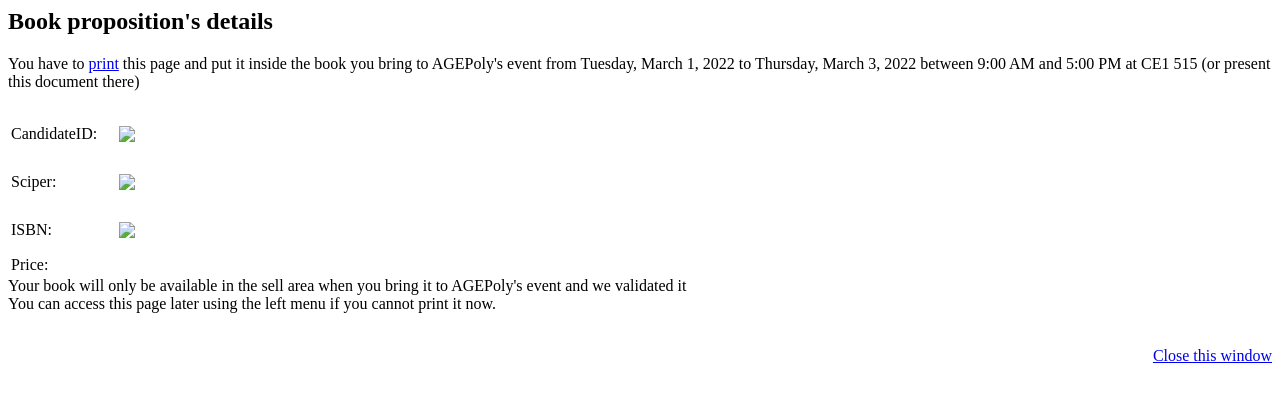
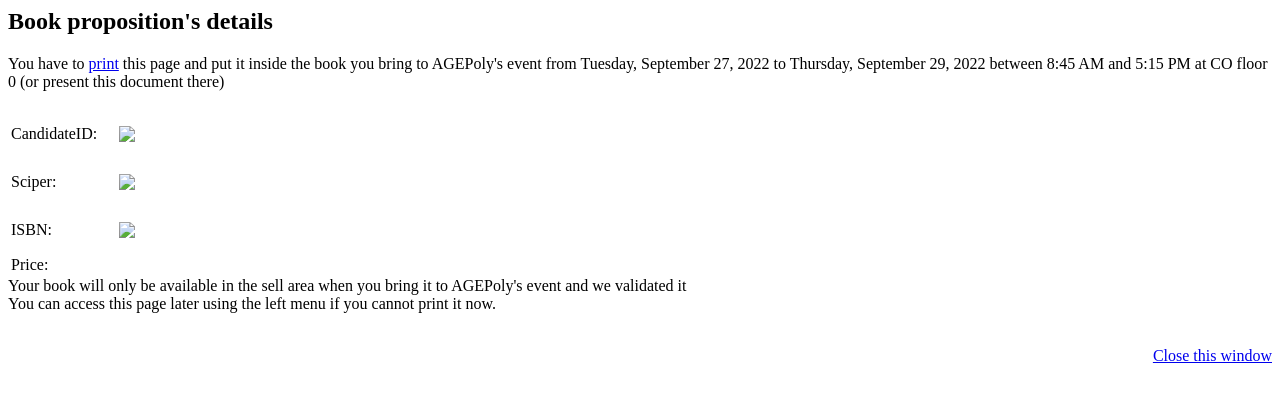
Before and after one commit to PolyLAN/polybookexchange, a Django app: template polybookexchange/templates/polybookexchange/candidate_fiche.html in a window 1280 px wide. Shown: the top 402 px of the page. Run offline with Django 3.2, Linux system fonts and the light colour scheme; the template is opened without the code that fills it, so the values that code supplies are empty; parts of the project's set-up code (start-up, migrations or seed data) failed here and were passed over.

Commit message:
Fix #18: Update time and place everywhere

```diff
--- a/polybookexchange/templates/polybookexchange/candidate_fiche.html
+++ b/polybookexchange/templates/polybookexchange/candidate_fiche.html
@@ -5,7 +5,7 @@
     <body>
         <h2>{% trans "Book proposition's details " %}</h2>
 
-        <p>{% trans "You have to <a href='javascript:window.print()'>print</a> this page and put it inside the book you bring to AGEPoly's event from Tuesday, March 1, 2022 to Thursday, March 3, 2022 between 9:00 AM and 5:00 PM at CE1 515 (or present this document there)" %}<br />
+        <p>{% trans "You have to <a href='javascript:window.print()'>print</a> this page and put it inside the book you bring to AGEPoly's event from Tuesday, September 27, 2022 to Thursday, September 29, 2022 between 8:45 AM and 5:15 PM at CO floor 0 (or present this document there)" %}<br />
         <br />
 
         <table>
--- a/polybookexchange/templates/polybookexchange/exemplar.html
+++ b/polybookexchange/templates/polybookexchange/exemplar.html
@@ -81,7 +81,7 @@
 
     {% if not exemplar.sold_date %}
         <div class="alert alert-info">
-            {% blocktrans with id=exemplar.id %}To buy this book, please come to AGEPoly's book exchange from Tuesday, March 1, 2022 to Thursday, March 3, 2022 between 9:00 AM and 5:00 PM at CE1 515 and find the book number <b>{{id}}</b>!{% endblocktrans %}
+            {% blocktrans with id=exemplar.id %}To buy this book, please come to AGEPoly's book exchange from Tuesday, September 27, 2022 to Thursday, September 29, 2022 between 8:45 AM and 5:15 PM at CO floor 0 and find the book number <b>{{id}}</b>!{% endblocktrans %}
         </div>
     {% endif %}
 
```
Also changed, not shown: polybookexchange/locale/fr/LC_MESSAGES/django.po, 1 other file.
